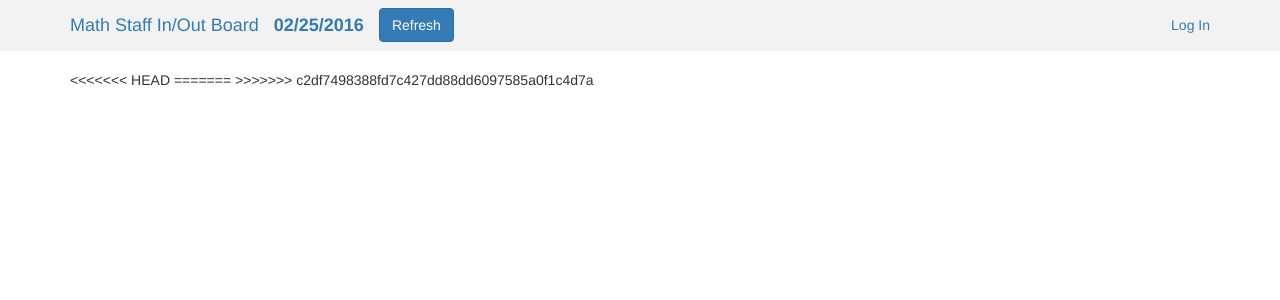
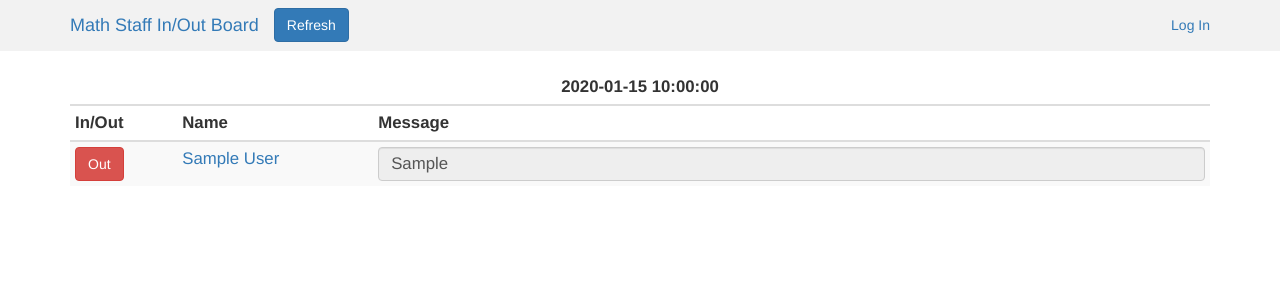
Before and after one commit to isavine/InOutBoard, a Flask app: template templates/board.html in a window 1280 px wide. Shown: the top 300 px of the page. Run offline with Flask 2, Linux system fonts and the light colour scheme; tables that the repository leaves empty hold one stand-in row (values such as "Sample post"); the template is opened without the code that fills it: values that come from a table or form of the project are taken from there, most other values are stand-ins (such as "Sample title", 1, 10 or a date in 2020); parts of the project's set-up code (start-up, migrations or seed data) failed here and were passed over; some libraries are stand-ins or nearby versions.

Commit message:
guest login and order by

```diff
--- a/app.py
+++ b/app.py
@@ -1,6 +1,6 @@
 import json
 # from setup import app, db
-from db_config import User, Role, UserRoles, staff_role, admin_role, app, db
+from db_config import User, Role, UserRoles, staff_role, admin_role, guest_role, app, db
 from flask import Flask, request, jsonify, session, g, redirect, url_for, abort, \
      render_template, flash, json
 from ldap import initialize, SCOPE_SUBTREE
@@ -11,22 +11,6 @@ from flask.ext.login import LoginManager, login_user, UserMixin, login_required,
 from datetime import date
 
 
-
-
-# app = Flask(__name__)
-# db = SQLAlchemy(app)
-
-# app.config.update(dict(
-#     DEBUG=True,
-#     SECRET_KEY='supersecretdevelopmentkey',
-#     SESSION_COOKIE_NAME = 'in_out_board',
-#     CAS_URL = 'https://auth.berkeley.edu/cas/',
-#     SERVICE_URL = 'http://localhost:5000/validate',
-#     LDAP_SERVER = 'ldap://nds-test.berkeley.edu',
-#     LDAP_BASE = 'ou=people,dc=berkeley,dc=edu',
-#     SQLALCHEMY_DATABASE_URI = 'sqlite:////home/tommy/work/InOutBoard/.inoutboard.db',
-#     SQLALCHEMY_TRACK_MODIFICATIONS = True
-# ))
 login_manager = LoginManager()
 login_manager.init_app(app)
 
@@ -47,55 +31,6 @@ def make_session_permanent():
     session.permanent = True
     return
 
-# class User(db.Model):
-#     __tablename__ = 'user'
-
-#     uid = db.Column(db.String, primary_key=True, unique=True)
-#     name = db.Column(db.String, unique=False)
-#     url = db.Column(db.String, nullable=False, unique=False)
-#     #email = db.Column(db.String, nullable=True, unique=True)
-
-#     in_out = db.Column(db.Boolean(), nullable=True, default=False)
-#     msg = db.Column(db.String, default='')
-
-#     first_name = db.Column(db.String(100), nullable=True, server_default='')
-#     last_name = db.Column(db.String(100), nullable=True, server_default='')
-
-#     roles = db.relationship('Role', secondary='user_roles',
-#                 backref=db.backref('user', lazy='dynamic'))
-
-#     def is_in(self):
-#         return self.in_out
-
-# # class UserSchema(Schema):
-# #     id = fields.Str(dump_only=True)
-# #     name = fields.Str()
-# #     #email = fields.Str()
-# #     url = fields.Str()
-# #     in_out = fields.Boolean()
-# #     msg = fields.Str()
-# #     first_name = fields.Str()
-# #     last_name = fields.Str()
-
-# class Role(db.Model):
-#     __tablename__ = 'role'
-#     id = db.Column(db.Integer(), primary_key=True)
-#     name = db.Column(db.String(50), unique=False)
-
-# # Define the UserRoles data model
-# class UserRoles(db.Model):
-#     __tablename__ = 'user_roles'
-#     id = db.Column(db.Integer(), primary_key=True)
-#     user_id = db.Column(db.Integer(), db.ForeignKey('user.uid', ondelete='CASCADE'))
-#     role_id = db.Column(db.Integer(), db.ForeignKey('role.id', ondelete='CASCADE'))
-
-
-# # db_adapter = SQLAlchemyAdapter(db, User)
-# # user_manager = UserManager(db_adapter, app)
-# staff_role = Role(name='staff')
-# admin_role = Role(name='admin')
-# # user_schema = UserSchema()
-# # users_schema = UserSchema(many=True)
 @login_manager.unauthorized_handler
 def unauthorized_callback():
     flash('You are logged out. Please login.', 'danger')
@@ -105,11 +40,18 @@ def unauthorized_callback():
 @app.route('/logout')
 @login_required
 def logout():
+
+    flash('You were logged out.', 'success')
+    logout_user()
+    if not (session['admin'] or session['staff']):
+        user = User.query.get(session['UID'])
+        db.session.delete(user)
+        db.session.commit()
     session['logged_in'] = False
     session['admin'] = False
     session['staff'] = False
-    flash('You were logged out.', 'success')
-    logout_user()
+    session['guest_uid'] = '0000000'
+    # session['guest UID']
     # url = 'https://auth.berkeley.edu/cas/logout'
     # return redirect(url,307)
     return render_template('base.html', title=app.config['BASE_HTML_TITLE'])
@@ -149,13 +91,17 @@ def validate():
             #session['logout'] = False
             #print session
             user = User.query.get(session['UID'])
+            session['guest_uid'] = '0000000'
             if not (user):
                 session['admin'] = False
                 session['staff'] = False
-
-                session['logged_in'] = False
-                flash('You are not allowed to see this page.', 'danger')
-                return render_template('base.html', title=app.config['BASE_HTML_TITLE'])
+                session['guest_uid'] = session['UID']
+                new_user = User(id=session['UID'],name='Guest User',first_name='John',
+                    last_name="Doe",url="#", in_out=False)
+                new_user.roles.append(guest_role)
+                db.session.add(new_user)
+                db.session.commit()
+                user = User.query.get(session['UID'])
 
             flash('You were logged in as %s' % name, 'success')
             login_user(user)
@@ -175,7 +121,6 @@ def validate():
 def determine_user_type():
     # Change if want multiple roles per user.
     if not (session['logged_in']):
-
         session['admin'] = False
         session['staff'] = False
         session['role_switch'] = False
@@ -189,20 +134,23 @@ def determine_user_type():
         session['admin'] = False
         session['staff'] = True
         session['role_switch'] = False
-
+    elif (user_type == 'guest'):
+        session['admin'] = False
+        session['staff'] = False
+        session['role_switch'] = False
     return redirect(url_for('render_board'))
 
 
 @app.route('/board')
 @login_required
 def render_board():
-    users = db.session.query(User)
-    uids = [user.id for user in users]
+    users = db.session.query(User).order_by(User.name)
+    #uids = [user.id for user in users]
 
     return render_template('board.html', title=app.config['BASE_HTML_TITLE'],
-        date=date.today().strftime('%a %m/%d/%Y'), users=users, uids = uids,
+        date=date.today().strftime('%a %m/%d/%Y'), users=users,
         admin = session['admin'], staff= session['staff'],
-        role_switch= session['role_switch'])
+        role_switch= session['role_switch'], curr_uid = session['guest_uid'])
 
 
 
@@ -220,6 +168,9 @@ def role_select():
     elif (selected == 'Staff'):
         session['admin'] = False
         session['staff'] = True
+    else:
+        session['admin'] = False
+        session['staff'] = False
     return redirect(url_for('render_board'))
 
 @app.route('/inOutToggle/<uid>')
--- a/templates/base.html
+++ b/templates/base.html
@@ -33,7 +33,6 @@
 		<div class="navbar-header">
 			<div class="navbar-header pull-left">
 				<a id="header_title" class="navbar-brand" href="{{ url_for('render_board') }}">Math Staff In/Out Board</a>
-				<a class="navbar-brand"><b><span id="date"></span></b></a>
 			</div>
 
 			<!-- 'Sticky' (non-collapsing) menu items -->
--- a/templates/board.html
+++ b/templates/board.html
@@ -2,67 +2,6 @@
 {% block body %}
 
 <div class=container>
-<<<<<<< HEAD
-	{% if staff or admin or guest %}
-	<table class="table table-condensed table-striped">
-		<thead>
-			<tr>
-				<th> In/Out </th>
-				<th> Name </th>
-				<th> Message </th>
-				{% if admin %}
-				<th> Options </th>
-				{% endif %}
-			</tr>
-		</thead>
-		<tbody>
-			{% for user in users %}
-			{% if not user.id == '000000' %}
-			<tr>
-				<td scope="row">
-					{% if staff or admin %}
-						{% if user.is_in() %}
-						<a name="user"  href="{{ url_for('inOutToggle', uid=user.id) }}"><button type="button" class="btn btn-danger">Out</button></a>
-						{% else %}
-						<a name="user" href="{{ url_for('inOutToggle', uid=user.id) }}"><button type="button" class="btn btn-success">In</button></a>
-						{% endif %}
-					{% endif %}
-
-					{% if guest %}
-						{% if user.is_in() %}
-						<a name="user"  href="#"><button type="button" class="btn btn-danger">Out</button></a>
-						{% else %}
-						<a name="user" href="#"><button type="button" class="btn btn-success">In</button></a>
-						{% endif %}
-					{% endif %}
-				</td>
-				<td scope="row">
-					<a href="{{ user.url }}">{{user.name}}</a>
-				</td>
-				<td>
-					{% if staff or admin %}
-					<input type="text" class="msg_input form-control" size=30 id="{{ user.id }}" name='{{user.id}}' value="{{user.msg}}" ></input>
-					<!-- <button type="button" class="btn btn-default" id="submit_button" onClick="submit_msg({{user.uid}})">Submit</buttton> -->
-					{% endif %}
-					{% if guest %}
-					<input type="text" class="msg_input form-control" size=30 id="{{ user.id }}" name='{{user.id}}' value="{{user.msg}}" readonly></input>
-					<!-- <button type="button" class="btn btn-default" id="submit_button" onClick="submit_msg({{user.uid}})">Submit</buttton> -->
-					{% endif %}
-				</td>
-				{% if admin %}
-				<td>
-					<button type="button" class="btn btn-primary" onclick="location.href='{{ url_for('edit_user_page', uid=user.id) }}'">Edit</button>
-				</td>
-				{% endif %}
-			</tr>
-			{% endif %}
-			{% endfor %}
-
-		</tbody>
-	</table>
-	{% endif %}
-=======
-  {% if staff or admin %}
   <table class="table table-condensed table-striped">
     <thead>
       <tr>
@@ -77,6 +16,7 @@
         {% endif %}
       </tr>
     </thead>
+    {% if admin or staff %}
 	    <tbody>
 	      {% for user in users %}
 	      <tr>
@@ -87,6 +27,12 @@
 		          {% else %}
 		          <a name="user" href="{{ url_for('inOutToggle', uid=user.id) }}"><button type="button" class="btn btn-success">In</button></a>
 		          {% endif %}
+		      {% else %}
+		      	  {% if user.is_in() %}
+		          <a name="user"  href="#"><button type="button" class="btn btn-danger">Out</button></a>
+		          {% else %}
+		          <a name="user" href="#"><button type="button" class="btn btn-success">In</button></a>
+		          {% endif %}
 	          {% endif %}
 	        </td>
 	        <td scope="row">
@@ -96,6 +42,8 @@
 	          {% if staff or admin %}
 	          <input type="text" class="msg_input form-control" size=40 id="{{ user.id }}" name='{{user.id}}' value="{{user.msg}}" ></input>
 	          <!-- <button type="button" class="btn btn-default" id="submit_button" onClick="submit_msg({{user.uid}})">Submit</buttton> -->
+	          {% else %}
+	          <input type="text" class="msg_input form-control" size=40 id="{{ user.id }}" name='{{user.id}}' value="{{user.msg}}" readonly ></input>
 	          {% endif %}
 	        </td>
 	        {% if admin %}
@@ -106,9 +54,40 @@
 	      </tr>
 	      {% endfor %}
 	    </tbody>
+	  {% else %}
+	  	<tbody>
+	      {% for user in users %}
+	      {% if not user.id == curr_uid %}
+	      <tr>
+	        <td scope="row">
+		      	  {% if user.is_in() %}
+		          <a name="user"  href="#"><button type="button" class="btn btn-danger">Out</button></a>
+		          {% else %}
+		          <a name="user" href="#"><button type="button" class="btn btn-success">In</button></a>
+		          {% endif %}
+	        </td>
+	        <td scope="row">
+	          <a href="{{ user.url }}">{{user.name}}</a>
+	        </td>
+	        <td>
+	          {% if staff or admin %}
+	          <input type="text" class="msg_input form-control" size=40 id="{{ user.id }}" name='{{user.id}}' value="{{user.msg}}" ></input>
+	          <!-- <button type="button" class="btn btn-default" id="submit_button" onClick="submit_msg({{user.uid}})">Submit</buttton> -->
+	          {% else %}
+	          <input type="text" class="msg_input form-control" size=40 id="{{ user.id }}" name='{{user.id}}' value="{{user.msg}}" readonly ></input>
+	          {% endif %}
+	        </td>
+	        {% if admin %}
+	        <td>
+	          <button type="button" class="btn btn-default" onclick="location.href='{{ url_for('edit_user_page', uid=user.id) }}'"><span class="glyphicon glyphicon-pencil" aria-hidden="true"></span></button>
+	        </td>
+	        {% endif %}
+	      </tr>
+	      {% endif %}
+	      {% endfor %}
+	    </tbody>
+    {% endif %}
   </table>
-  {% endif %}
->>>>>>> c2df7498388fd7c427dd88dd6097585a0f1c4d7a
 </div>
 
 <script type="text/javascript">
--- a/templates/role_select.html
+++ b/templates/role_select.html
@@ -7,6 +7,7 @@
     <br>
     <input type="submit" class="btn btn-default" name="selected" value="Admin">
     <input type="submit" class="btn btn-default" name="selected" value="Staff">
+    <input type="submit" class="btn btn-default" name="selected" value="Guest">
   </form>
 
 </div>
```
Also changed, not shown: .inoutboard.db. Lines whose indentation alone changed are shown as unchanged.
